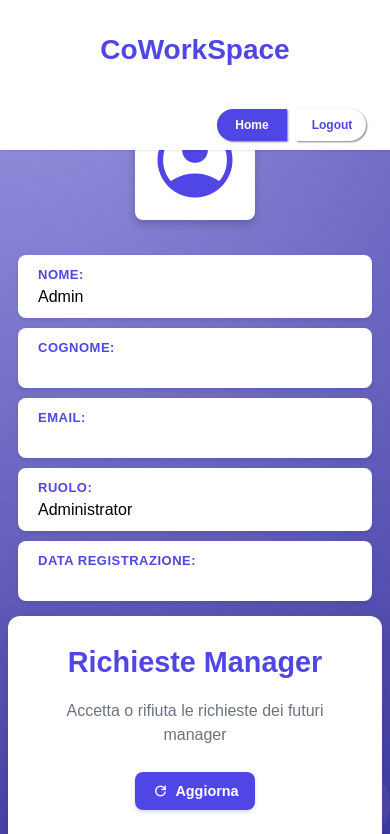
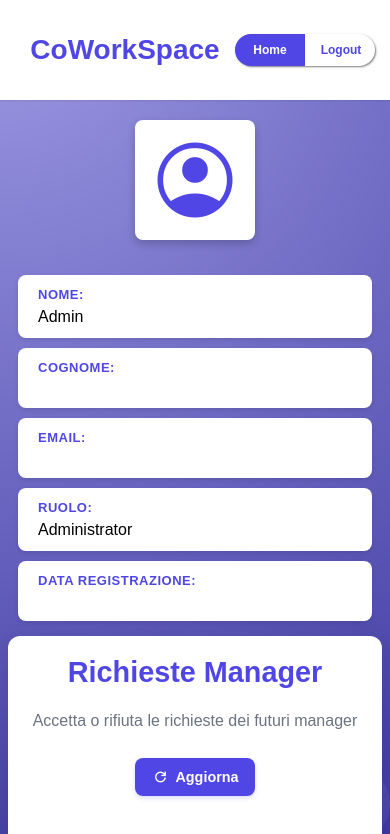
Before and after one commit to IlTetta/CoWorkSpace, a website: page src/frontend/dashboard-admin.html in a window 390 px wide. Shown: the top 834 px of the page. Drawn offline with nearby package versions, Linux system fonts and the light colour scheme; no server answers.

Commit message:
style update of dashboard-andmin, reset-password and signup

```diff
--- a/src/frontend/styles/dashboard-admin-header.css
+++ b/src/frontend/styles/dashboard-admin-header.css
@@ -111,36 +111,29 @@
 
 @media (max-width: 1000px) {
     .header {
-        height: auto;
-        flex-wrap: wrap;
-        padding-bottom: 10px;
+        height: 100px;
+        flex-wrap: nowrap;
+        padding: 0 20px;
+        justify-content: space-between;
+    }
+
+    .left-section {
+        width: auto;
+        order: 1;
+        justify-content: flex-start;
     }
 
     .middle-section {
-        height: 100px;
-        width: 100%;
-        order: 1;
-        display: flex;
-        align-items: center;
-        justify-content: center;
-    }
-
-    .left-section {
-        height: 50px;
-        width: 50%;
+        width: auto;
         order: 2;
-        justify-content: start;
+        justify-content: flex-start;
     }
 
     .right-section {
-        width: 50%;
-        order: 2;
-        justify-content: end;
-    }
-
-    .home-button,
-    .logout-button {
-        margin-right: 5%;
+        width: auto;
+        order: 3;
+        justify-content: flex-end;
+        gap: 0;
     }
 }
 
--- a/src/frontend/styles/dashboard-admin.css
+++ b/src/frontend/styles/dashboard-admin.css
@@ -618,6 +618,13 @@ form {
         gap: 20px;
     }
 
+    .admin-card {
+        width: 100%;
+        max-width: 500px;
+        min-height: 400px; /* Altezza minima uniforme per mobile */
+        height: auto;
+    }
+
     .admin-section {
         width: 100%;
         max-width: 500px;
@@ -640,6 +647,7 @@ form {
     .profile-container {
         margin-left: 15px;
         margin-right: 15px;
+        margin-top: 30px;
         gap: 20px;
     }
 
@@ -669,6 +677,14 @@ form {
         box-sizing: border-box;
     }
 
+    .admin-card {
+        width: 100%;
+        box-sizing: border-box;
+        padding: 20px;
+        min-height: 380px; /* Altezza minima uniforme per schermi molto piccoli */
+        height: auto;
+    }
+
     .admin-section {
         width: 100%;
         box-sizing: border-box;
@@ -677,7 +693,7 @@ form {
 
     .profile-container {
         margin-left: 8px;
-        margin-top: 20px;
+        margin-top: 40px;
         width: calc(100% - 16px);
         box-sizing: border-box;
         flex-direction: column;
--- a/src/frontend/styles/signup-header.css
+++ b/src/frontend/styles/signup-header.css
@@ -74,15 +74,20 @@
 @media (max-width: 1000px) {
     .header {
         height: 100px;
-        justify-content: center;
-
+        justify-content: space-between;
+        padding: 0 20px;
+        align-items: center;
+        flex-direction: row;
     }
 
     .middle-section {
-        height: 100px;
+        height: auto;
         width: auto;
         flex-shrink: 0;
         min-width: max-content;
+        order: 1;
+        display: flex;
+        align-items: center;
     }
 
     .left-section {
@@ -93,10 +98,20 @@
         width: auto;
         flex-shrink: 0;
         min-width: max-content;
+        order: 2;
+        display: flex;
+        align-items: center;
+        justify-content: flex-end;
     }
 
     .logo {
-        transform: scale(0.8);
-        text-align: center;
+        font-size: 38px;
+        text-align: left;
+        margin: 0;
+        line-height: 1;
+    }
+
+    .login-button {
+        margin-right: 0;
     }
 }
```
Also changed, not shown: src/frontend/reset-password.html (+4 -4 lines).
